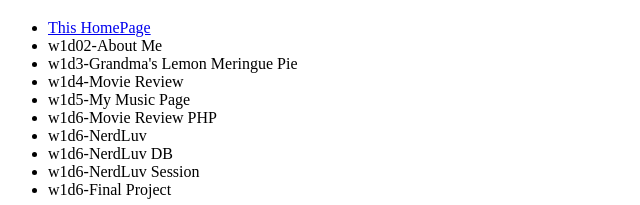
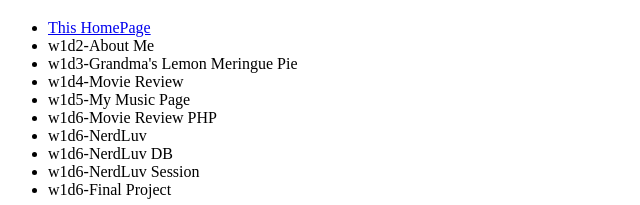
Before and after one commit to ebereda/WapClass, a plain HTML site: page Lab0/index.html in a window 1280 px wide. Shown: the part 273-478 px from the top of the page, 0-640 px from the left. Drawn offline with Linux system fonts and the light colour scheme.

Commit message:
Add files via upload

```diff
--- a/Lab0/index.html
+++ b/Lab0/index.html
@@ -8,7 +8,7 @@
 <body>
 <ul>
     <li><a href="https://online.cs.mum.edu/portal/site/edbd29fe-2eab-4833-8ca7-be31eecf4a5b/tool/d9ad491c-962a-4481-a469-b4a2421370df?panel=Main#attachmentspanel">This HomePage</a></li>
-    <li>w1d02-About Me </a></li>
+    <li>w1d2-About Me </li>
     <li>w1d3-Grandma's Lemon Meringue Pie</li>
     <li>w1d4-Movie Review</li>
     <li>w1d5-My Music Page</li>
```
